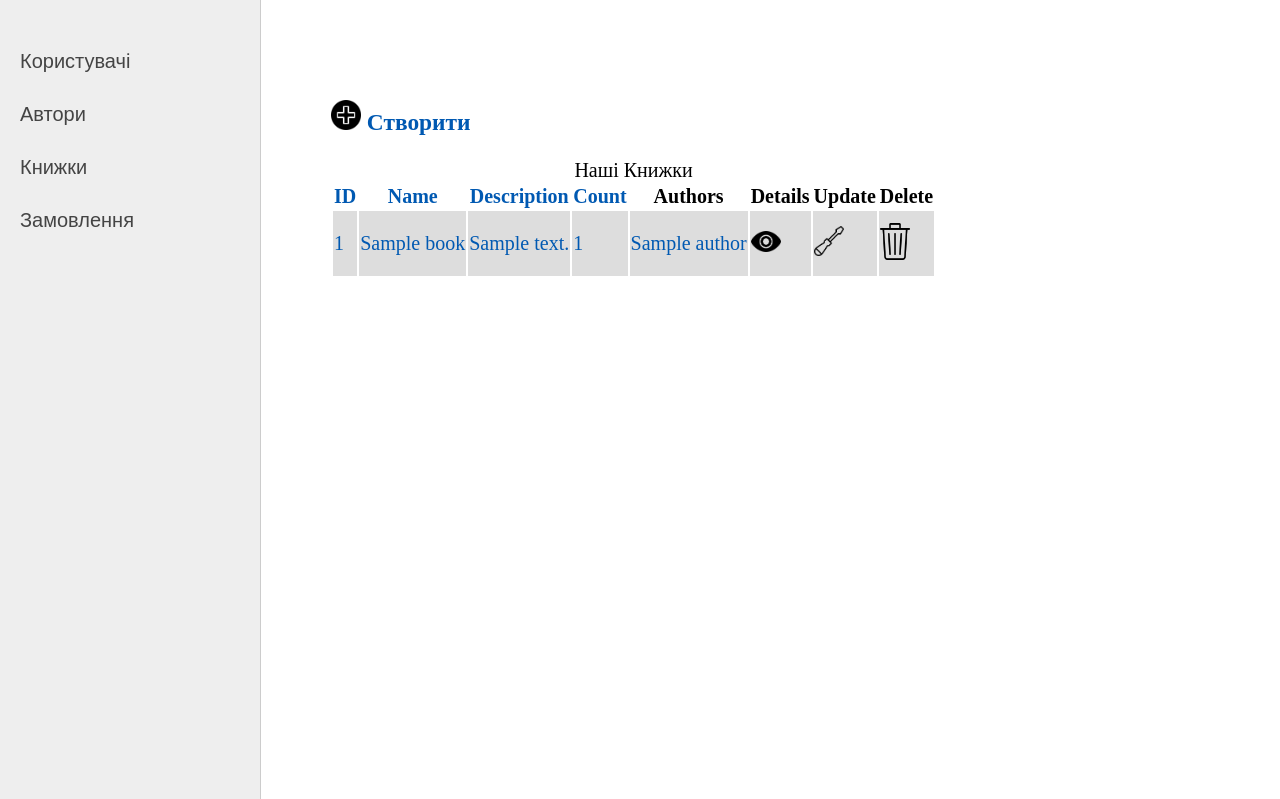
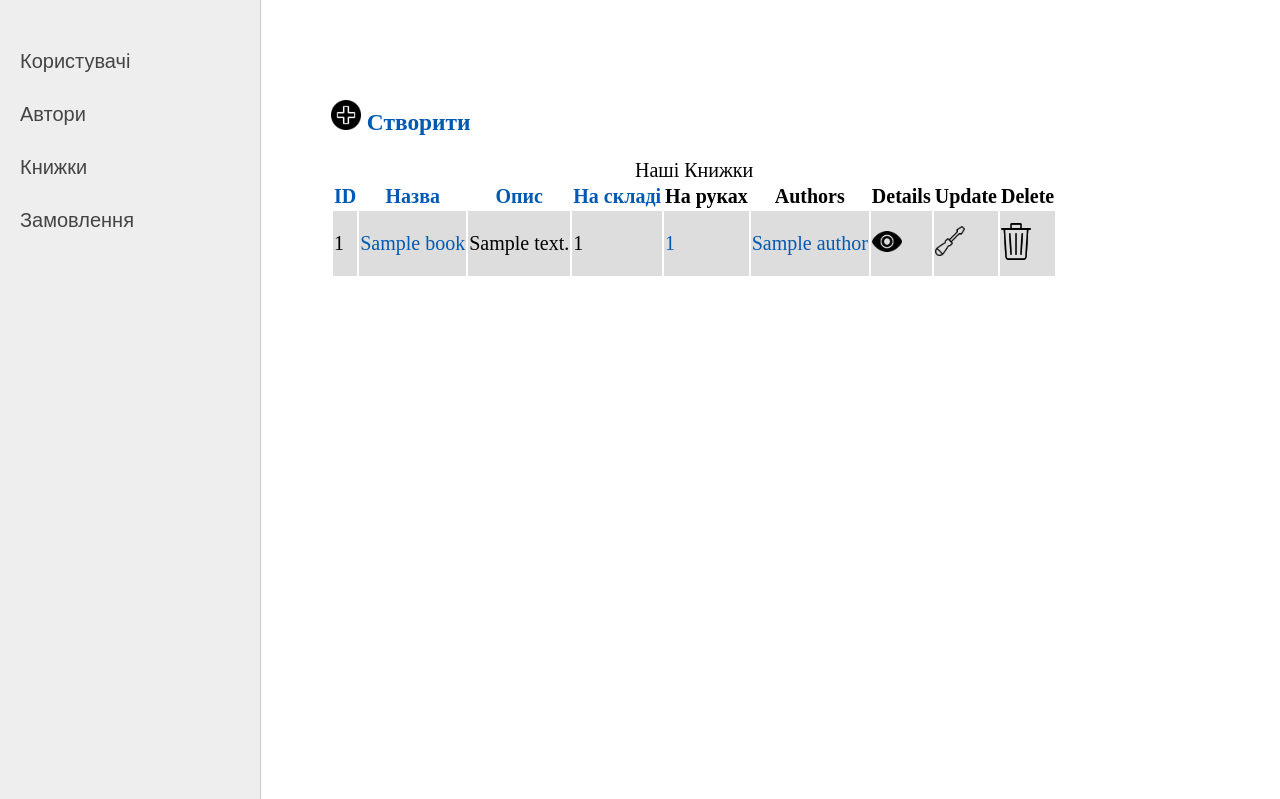
Before and after one commit to Pavlo-Sass/library, a Django app: page /books/?order_by=id in a window 1280 px wide. Shown: the part 76-875 px from the top of the page. Run offline with Django 3.2, Linux system fonts and the light colour scheme; tables that the repository leaves empty hold one stand-in row (values such as "Sample post").

Commit message:
add order count

```diff
--- a/book/templates/book/index.html
+++ b/book/templates/book/index.html
@@ -8,9 +8,10 @@
         <caption>{{ title }}</caption>
             <tr>
             <th><a href="?order_by=id">ID</a></th>
-            <th><a href="?order_by=name">Name</a></th>
-            <th><a href="?order_by=description">Description</a></th>
-            <th><a href="?order_by=count">Count</a></th>
+            <th><a href="?order_by=name">Назва</a></th>
+            <th><a href="?order_by=description">Опис</a></th>
+            <th><a href="?order_by=count">На складі</a></th>
+            <th>На руках</th>
             <th>Authors</th>
             <th>Details</th>
             <th>Update</th>
@@ -18,13 +19,14 @@
             </tr>
             {% for book in list_books %}
                 <tr class="{% cycle 'grey' 'white' %}">
-            <td><a href="{% url 'read_book' book.id %}"> {{book.id}}</a></td>
+            <td>{{book.id}}</td>
             <td><a href="{% url 'read_book' book.id %}"> {{book.name}}</a></td>
-            <td><a href="{% url 'read_book' book.id %}"> {{book.description}}</a></td>
-            <td><a href="{% url 'read_book' book.id %}"> {{book.count}}</a></td>
+            <td>{{book.description}}</td>
+            <td>{{book.count}}</td>
+            <td><a href="/orders/search/?answer={{book.name}}"> {{book.order_set.all|length}}</a></td>
             <td><a href="{% url 'read_book' book.id %}">
                 {% for author in book.authors.all%}
-                <p>{{author}}</p>
+                <p><a href="/authors/{{author.id}}">{{author}}</a>  </p>
                 {% endfor %}
             </a></td>
             <td><a href="{% url 'read_book' book.id %}"> <img src="/images/read.png" height="30" alt="Details"></a></td>
--- a/book/views.py
+++ b/book/views.py
@@ -13,7 +13,8 @@ BASE_CONREXT = {'menu': menu}
 
 def index(request):
     order_by = request.GET.get('order_by', 'id')
-    list_books = list(Book.objects.all().order_by(order_by))
+    list_books = Book.objects.all().order_by(order_by)
+    # count = book.order_set.all().values_list()
     context = {
         'list_books': list_books,
         'title': 'Наші Книжки'
```
